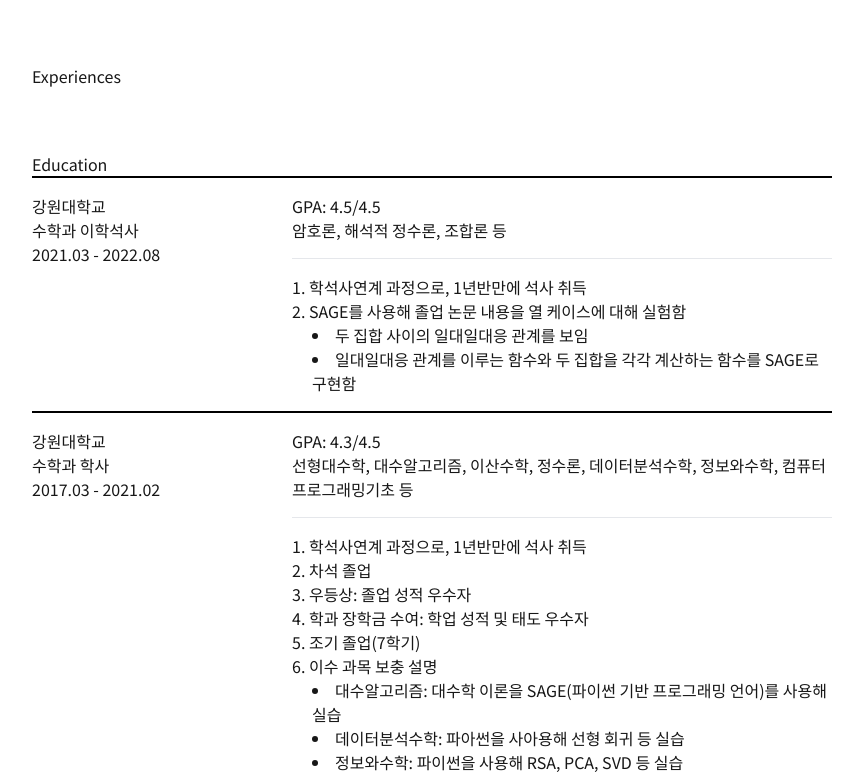
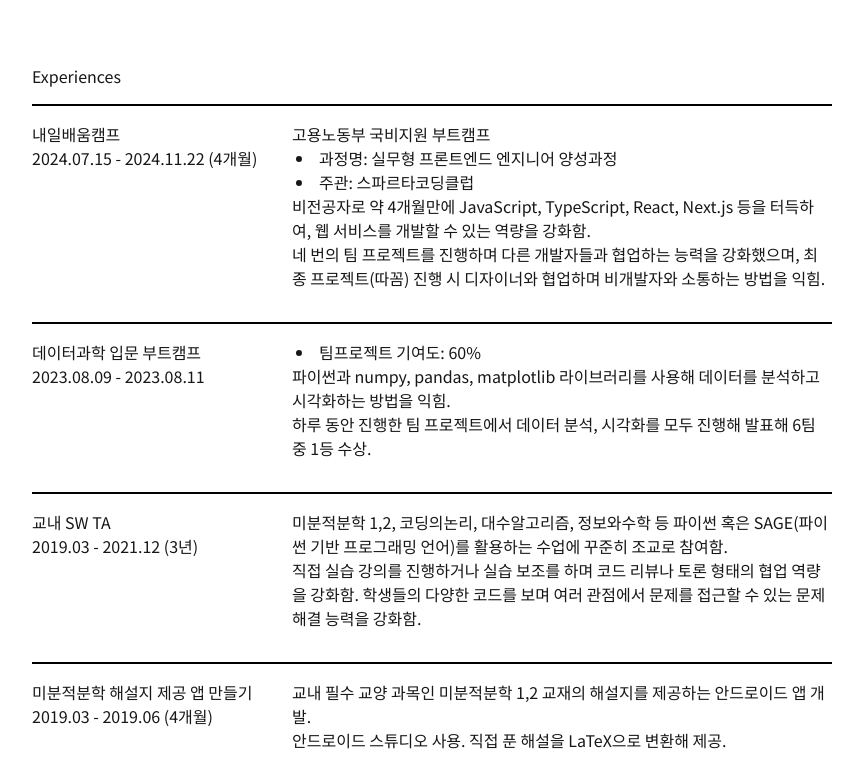
Before and after one commit to joycie416/blog, a Next.js app: page / in a window 1280 px wide. Shown: the part 968-1742 px from the top of the page, without its empty margins (208-1071 px from the left). Built offline with nearby package versions, Linux system fonts and the light colour scheme.

Commit message:
add: Experience 추가

```diff
--- a/src/components/resume/Education.tsx
+++ b/src/components/resume/Education.tsx
@@ -1,5 +1,5 @@
 import React from "react";
-import EducationData from "./EducationSubsection";
+import EducationSubsection from "./EducationSubsection";
 import { EducationType } from "@/types/education";
 
 const Education = () => {
@@ -28,7 +28,7 @@ const Education = () => {
   return (
     <section className="w-full sm:w-full sm:max-w-[--max-width] flex flex-col p-4 mx-auto sm:px-0">
       <h3>Education</h3>
-      <EducationData data={bachelar}>
+      <EducationSubsection data={bachelar}>
         <ol className="list-inside list-decimal">
           <li>학석사연계 과정으로, 1년반만에 석사 취득</li>
           <li>
@@ -42,8 +42,8 @@ const Education = () => {
             </ul>
           </li>
         </ol>
-      </EducationData>
-      <EducationData data={master}>
+      </EducationSubsection>
+      <EducationSubsection data={master}>
         <ol className="list-inside list-decimal">
           <li>학석사연계 과정으로, 1년반만에 석사 취득</li>
           <li>차석 졸업</li>
@@ -63,7 +63,7 @@ const Education = () => {
             </ul>
           </li>
         </ol>
-      </EducationData>
+      </EducationSubsection>
     </section>
   );
 };
--- a/src/components/resume/EducationSubsection.tsx
+++ b/src/components/resume/EducationSubsection.tsx
@@ -7,10 +7,9 @@ const EducationSubsection = ({
 }: PropsWithChildren<{ data: EducationType }>) => {
   const { university, period, gpa, degree, courses } = data;
   return (
-    <div className="w-full grid grid-cols-[minmax(auto,240px)_auto] gap-5 py-4 border-t-[2px] border-black">
+    <div className="w-full grid sm:grid-cols-[minmax(auto,240px)_auto] gap-5 py-4 mt-4 border-t-[2px] border-black">
       <div className="flex flex-col">
-        <p>{university}</p>
-        <p>{degree}</p>
+        <p><span>{university}</span> <br className="max-sm:hidden"/> <span>{degree}</span></p>
         <p>{period}</p>
       </div>
       <div>
--- a/src/components/resume/Experience.tsx
+++ b/src/components/resume/Experience.tsx
@@ -1,9 +1,67 @@
 import React from "react";
+import ExperienceSubsection from "./ExperienceSubsection";
 
 const Experience = () => {
   return (
     <section className="w-full sm:w-full sm:max-w-[--max-width] flex flex-col p-4 mx-auto sm:px-0">
       <h3>Experiences</h3>
+      <ExperienceSubsection
+        title="내일배움캠프"
+        period="2024.07.15 - 2024.11.22 (4개월)"
+      >
+        <p>고용노동부 국비지원 부트캠프</p>
+        <ul className="ml-1 list-inside list-disc">
+          <li>과정명: 실무형 프론트엔드 엔지니어 양성과정</li>
+          <li>주관: 스파르타코딩클럽</li>
+        </ul>
+        <p>
+          비전공자로 약 4개월만에 JavaScript, TypeScript, React, Next.js 등을
+          터득하여, 웹 서비스를 개발할 수 있는 역량을 강화함.
+        </p>
+        <p>
+          네 번의 팀 프로젝트를 진행하며 다른 개발자들과 협업하는 능력을
+          강화했으며, 최종 프로젝트(따꼼) 진행 시 디자이너와 협업하며 비개발자와
+          소통하는 방법을 익힘.
+        </p>
+      </ExperienceSubsection>
+      <ExperienceSubsection
+        title="데이터과학 입문 부트캠프"
+        period="2023.08.09 - 2023.08.11"
+      >
+        <ul className="ml-1 list-inside list-disc">
+          <li>팀프로젝트 기여도: 60%</li>
+        </ul>
+        <p>
+          파이썬과 numpy, pandas, matplotlib 라이브러리를 사용해 데이터를
+          분석하고 시각화하는 방법을 익힘.
+        </p>
+        <p>
+          하루 동안 진행한 팀 프로젝트에서 데이터 분석, 시각화를 모두 진행해
+          발표해 6팀 중 1등 수상.
+        </p>
+      </ExperienceSubsection>
+      <ExperienceSubsection title="교내 SW TA" period="2019.03 - 2021.12 (3년)">
+        <p>
+          미분적분학 1,2, 코딩의논리, 대수알고리즘, 정보와수학 등 파이썬 혹은
+          SAGE(파이썬 기반 프로그래밍 언어)를 활용하는 수업에 꾸준히 조교로
+          참여함.
+        </p>
+        <p>
+          직접 실습 강의를 진행하거나 실습 보조를 하며 코드 리뷰나 토론 형태의
+          협업 역량을 강화함. 학생들의 다양한 코드를 보며 여러 관점에서 문제를
+          접근할 수 있는 문제 해결 능력을 강화함.
+        </p>
+      </ExperienceSubsection>
+      <ExperienceSubsection
+        title="미분적분학 해설지 제공 앱 만들기"
+        period="2019.03 - 2019.06 (4개월)"
+      >
+        <p>
+          교내 필수 교양 과목인 미분적분학 1,2 교재의 해설지를 제공하는
+          안드로이드 앱 개발.
+        </p>
+        <p>안드로이드 스튜디오 사용. 직접 푼 해설을 LaTeX으로 변환해 제공.</p>
+      </ExperienceSubsection>
     </section>
   );
 };
--- /dev/null
+++ b/src/components/resume/ExperienceSubsection.tsx
@@ -0,0 +1,18 @@
+import { ExperienceType } from '@/types/experience'
+import React, { PropsWithChildren } from 'react'
+
+const ExperienceSubsection = ({children, title, period, className}: PropsWithChildren<ExperienceType & {className?: string}>) => {
+  return (
+    <div className="w-full grid sm:grid-cols-[minmax(auto,240px)_auto] gap-5 py-4 mt-4 border-t-[2px] border-black">
+      <div className="flex flex-col">
+        <p>{title}</p>
+        <p>{period}</p>
+      </div>
+      <div className={className}>
+        {children}
+      </div>
+    </div>
+  )
+}
+
+export default ExperienceSubsection
--- /dev/null
+++ b/src/types/experience.ts
@@ -0,0 +1,4 @@
+export type ExperienceType = {
+  title: string;
+  period: string;
+};
```
